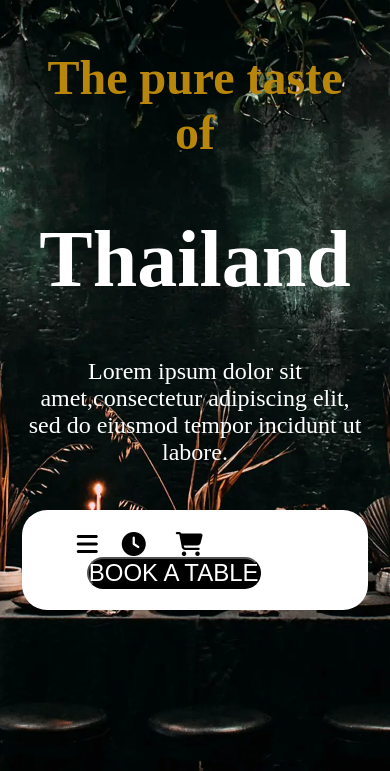
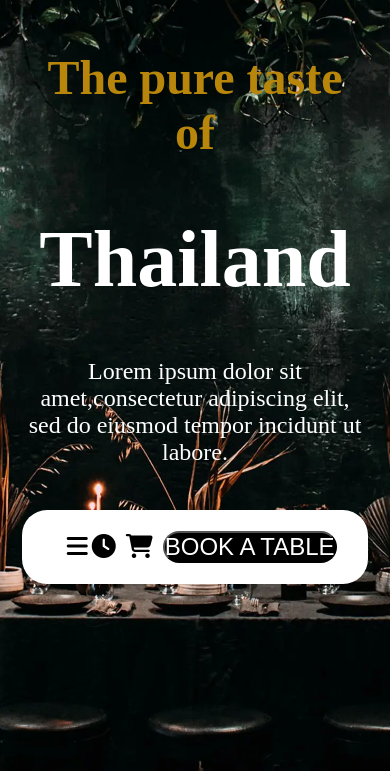
Before and after one commit to Mugovinius/Web-Development-Example1, a plain HTML site: page index.html in a window 390 px wide. Shown: the part 73-844 px from the top of the page. Drawn offline with Linux system fonts and the light colour scheme.

Commit message:
Update home.css

```diff
--- a/home.css
+++ b/home.css
@@ -132,7 +132,7 @@ a{
     .book{
         padding:0;
     }
-    .link li{
+    .links li{
      padding:0;
     }
 }
```
